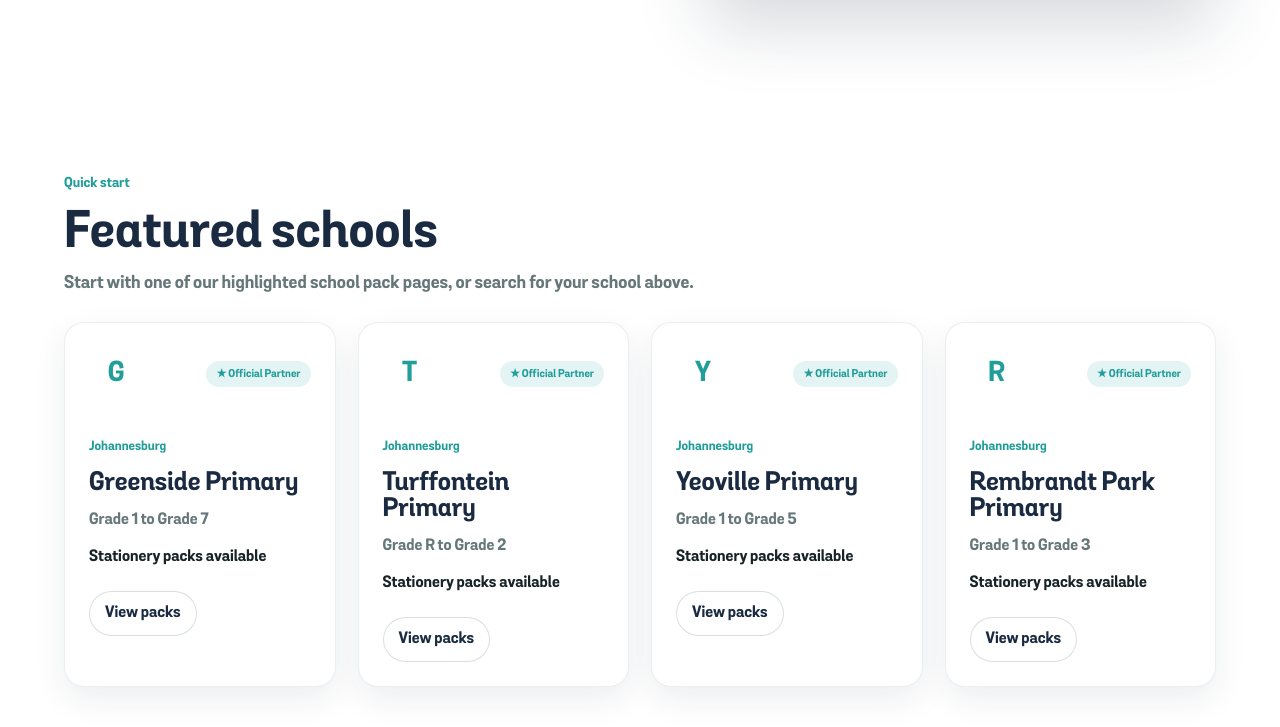
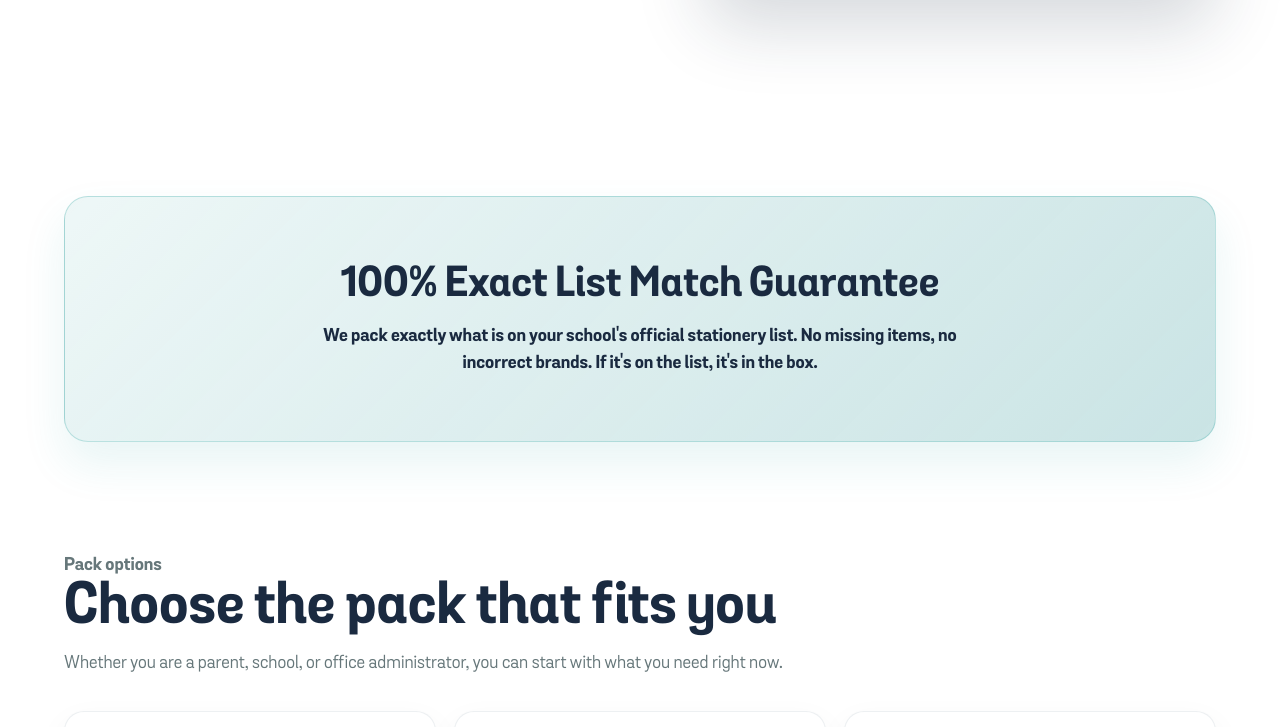
Before and after one commit to mcebisidesigner-spec/pexpacks-supplies, a Next.js app: page / in a window 1280 px wide. Shown: the part 728-1455 px from the top of the page. Built offline with nearby package versions, Linux system fonts and the light colour scheme.

Commit message:
Replace Featured Schools marquee with 100% Exact List Match Guarantee banner

```diff
--- a/app/page.tsx
+++ b/app/page.tsx
@@ -4,8 +4,6 @@ import { CTASection } from "@/components/marketing/CTASection";
 import { WhatsInTheBoxList } from "@/components/marketing/WhatsInTheBoxList";
 import { HeroSearch } from "@/components/marketing/HeroSearch";
 import { PathwayCards } from "@/components/marketing/PathwayCards";
-import { FeaturedSchoolsBanner } from "@/components/schools/FeaturedSchoolsBanner";
-import { getFeaturedSchoolRecords } from "@/lib/schools/schoolSearchData";
 import { SectionHeader } from "@/components/marketing/SectionHeader";
 import { TestimonialMarquee } from "@/components/shared/TestimonialMarquee";
 import { whyChoosePexpacks } from "@/data/packs";
@@ -52,7 +50,6 @@ const ShieldCheckIcon = () => (
 const benefitIcons = [PackageIcon, ClipboardCheckIcon, BookIcon, BriefcaseIcon, ShieldCheckIcon];
 
 export default function HomePage() {
-  const featuredSchools = getFeaturedSchoolRecords();
 
   return (
     <>
@@ -93,9 +90,16 @@ export default function HomePage() {
         </div>
       </section>
 
-      {featuredSchools.length > 0 && (
-        <FeaturedSchoolsBanner schools={featuredSchools} />
-      )}
+      <section className={styles.section} style={{ paddingBottom: "0" }}>
+        <div className={styles.inner}>
+          <div className={styles.guaranteeBox}>
+            <div className={styles.guaranteeContent}>
+              <h2>100% Exact List Match Guarantee</h2>
+              <p>We pack exactly what is on your school's official stationery list. No missing items, no incorrect brands. If it's on the list, it's in the box.</p>
+            </div>
+          </div>
+        </div>
+      </section>
 
       <section className={styles.section}>
         <div className={styles.inner}>
```
